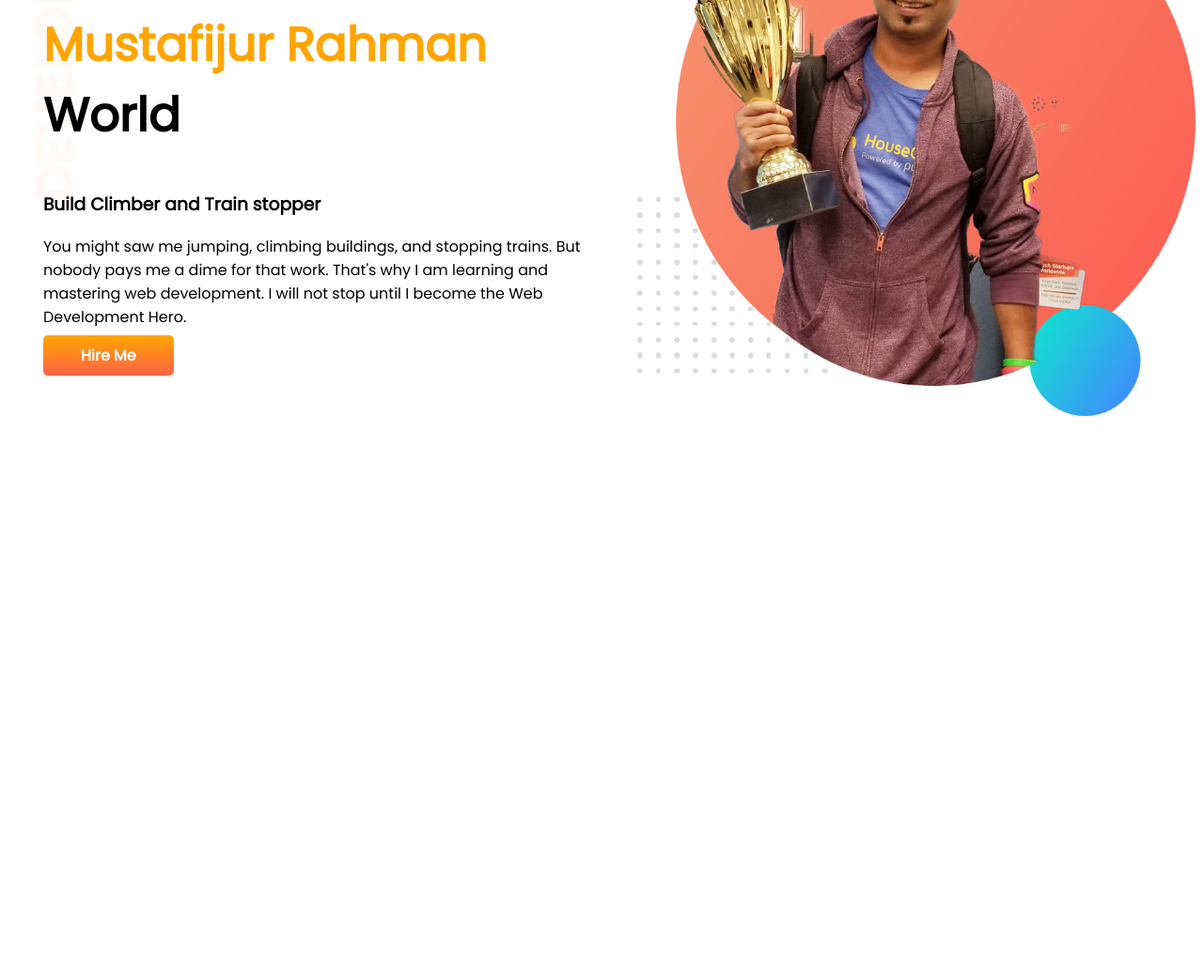
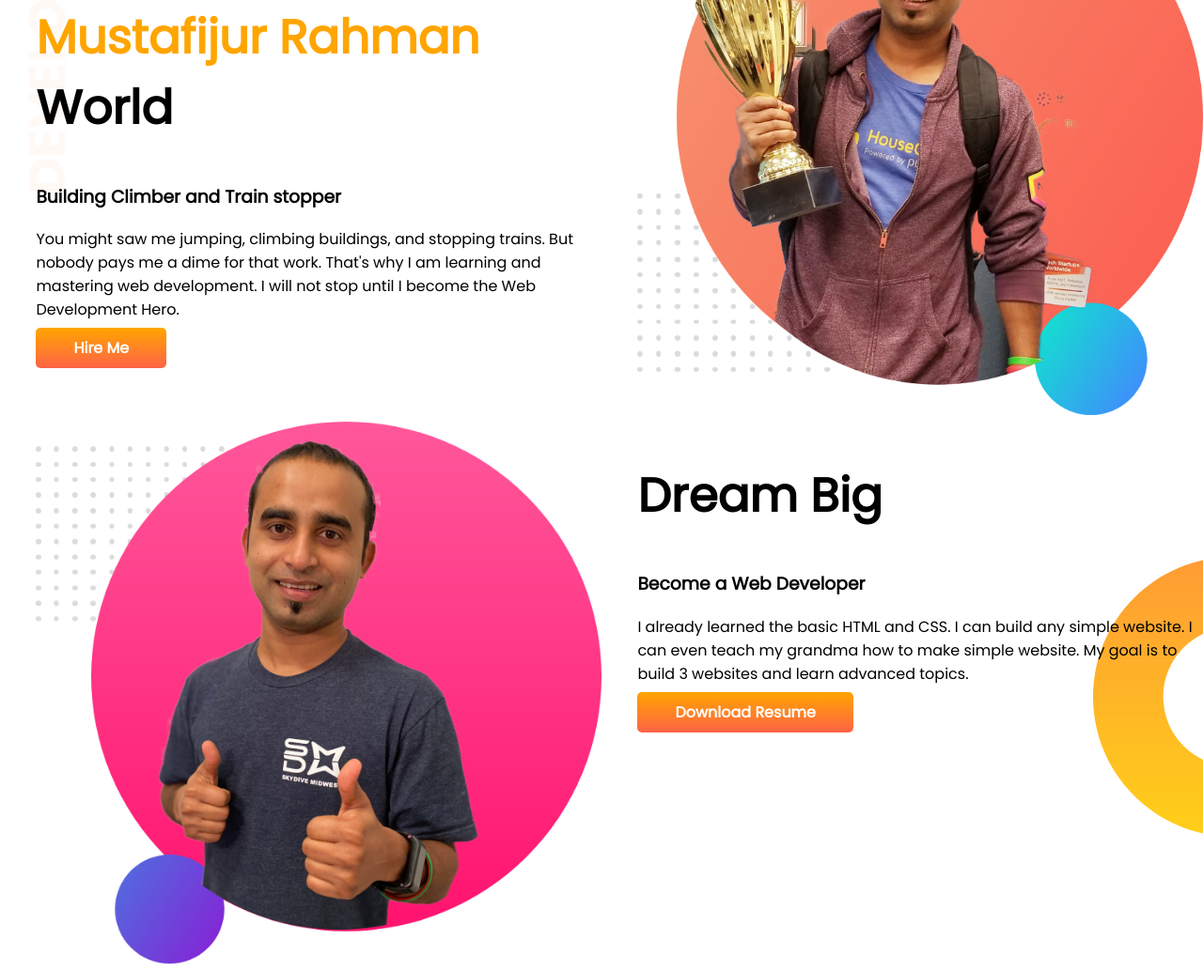
Before and after one commit to Mustafijur10/developer-bureau, a plain HTML site: page index.html in a window 1280 px wide. Shown: the part 155-1189 px from the top of the page at 94% size. Before the commit the page ends 800 px from the top, so only its background shows below. Drawn offline with Linux system fonts and the light colour scheme.

Commit message:
middle part added

```diff
--- a/index.html
+++ b/index.html
@@ -17,7 +17,7 @@
         <div class="half-width">
             <h1>Welcome To</h1>
             <h1><span class="orange-color">Mustafijur Rahman</span> World</h1>
-            <h3>Build Climber and Train stopper</h3>
+            <h3>Building Climber and Train stopper</h3>
             <p>You might saw me jumping, climbing buildings, and stopping trains. But nobody pays me a dime for that
                 work.
                 That's why I am learning and mastering web development. I will not stop until I become the Web
@@ -31,6 +31,21 @@
         </div>
     </section>
 
+    <section class="dream-big">
+        <div class="half-width">
+            <img src="images/jhankar2.png" alt="">
+        </div>
+        <div class="half-width">
+            <h1>Dream Big</h1>
+            <h3>Become a Web Developer</h3>
+            <p>I already learned the basic HTML and CSS. I can build any simple website. I can even teach my grandma how
+                to make simple website. My goal is to build 3 websites and learn advanced topics.</p>
+            <a class="link-button" target="_blank" href="https://www.linkedin.com/in/mdmustafijur-rahman/">Download
+                Resume</a>
+
+        </div>
+    </section>
+
 </body>
 
 </html>
--- a/style.css
+++ b/style.css
@@ -1,5 +1,6 @@
 body{
     font-family: 'Poppins', sans-serif;
+    margin: 0;
 }
 h1{
     font-size: 50px;
@@ -29,3 +30,8 @@ section{
     background-image: url(images/top-banner.png);
     background-repeat: no-repeat;
 }
+.dream-big{
+    background-image: url(images/dream-bg.png);
+    background-repeat: no-repeat;
+    background-position: right;
+}
```
